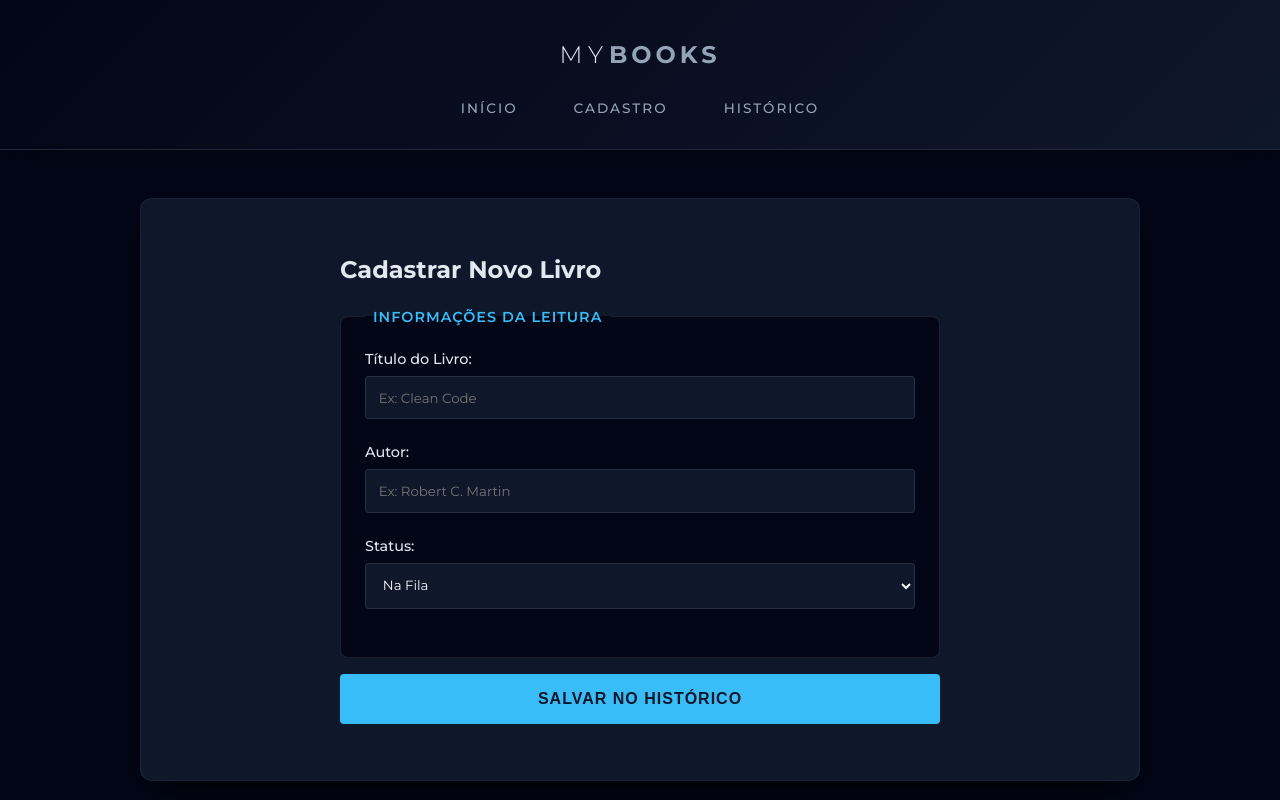
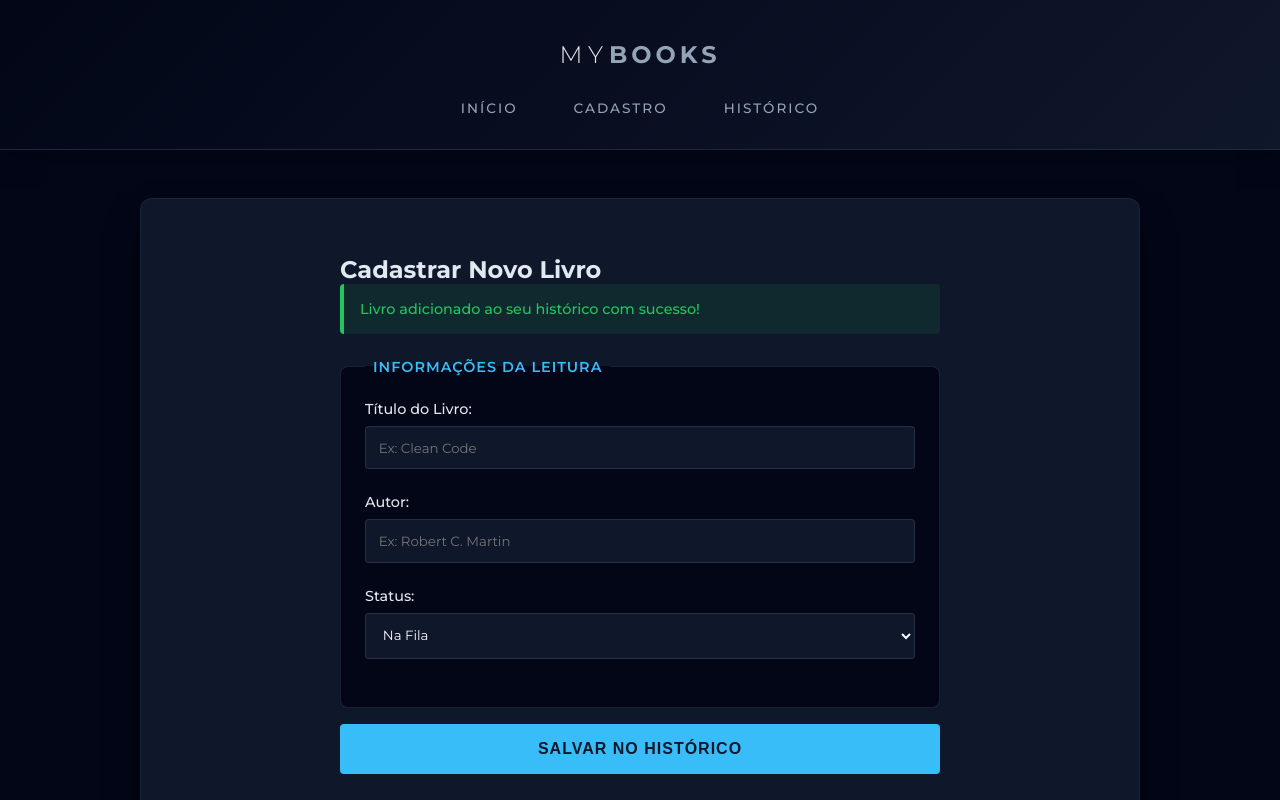
Before and after one commit to PedroMarra/Trabalho-TEC-WEB, a React (Vite) app: page /cadastro in a window 1280 px wide. Both pictures are taken after typing "Sample", "Sample" into the empty fields and a click on the button "SALVAR NO HISTÓRICO". Shown: the top 800 px of the page. Built offline with nearby package versions, Linux system fonts and the light colour scheme; no server answers.

Commit message:
feat: adiciona validacao de dados e alertas visuais no formulario (closes #6)

```diff
--- a/db.json
+++ b/db.json
@@ -11,6 +11,18 @@
       "titulo": "Vasco da Gama",
       "autor": "Lustosa",
       "status": "Lido"
+    },
+    {
+      "id": "6e1w2spNPDo",
+      "titulo": "Brasil",
+      "autor": "Teste44",
+      "status": "Lendo"
+    },
+    {
+      "id": "GhaP5xEzuNY",
+      "titulo": "Brasil",
+      "autor": "sssss",
+      "status": "Na Fila"
     }
   ],
   "$schema": "./node_modules/json-server/schema.json"
--- a/src/assets/css/style.css
+++ b/src/assets/css/style.css
@@ -340,3 +340,24 @@
   background: #0284c7;
   color: #ffffff;
 }
+.alerta-erro {
+  background-color: rgba(239, 68, 68, 0.1);
+  color: #ef4444;
+  border-left: 4px solid #ef4444;
+  padding: 1rem;
+  margin-bottom: 1.5rem;
+  border-radius: 4px;
+  font-weight: 500;
+  font-size: 0.9rem;
+}
+
+.alerta-sucesso {
+  background-color: rgba(34, 197, 94, 0.1);
+  color: #22c55e;
+  border-left: 4px solid #22c55e;
+  padding: 1rem;
+  margin-bottom: 1.5rem;
+  border-radius: 4px;
+  font-weight: 500;
+  font-size: 0.9rem;
+}
--- a/src/pages/cadastro.jsx
+++ b/src/pages/cadastro.jsx
@@ -7,38 +7,61 @@ export default function Cadastro() {
     status: 'Na Fila'
   });
 
+  // Novos estados para feedback na tela
+  const [mensagemErro, setMensagemErro] = useState('');
+  const [mensagemSucesso, setMensagemSucesso] = useState('');
+
   const handleChange = (e) => {
     const { name, value } = e.target;
     setLivro({ ...livro, [name]: value });
+    // Limpa os alertas ao começar a digitar novamente
+    setMensagemErro('');
+    setMensagemSucesso('');
   };
 
   const handleSubmit = async (e) => {
-    e.preventDefault(); // Impede a página de recarregar (Comportamento de SPA)
+    e.preventDefault();
+    setMensagemErro('');
+    setMensagemSucesso('');
+
+    // --- VALIDAÇÃO CUSTOMIZADA DO REACT ---
+    if (livro.titulo.trim().length < 3) {
+      setMensagemErro('O título do livro deve ter pelo menos 3 caracteres.');
+      return; // Para a execução aqui, não envia pro banco
+    }
+
+    if (livro.autor.trim().length < 3) {
+      setMensagemErro('O nome do autor deve ter pelo menos 3 caracteres.');
+      return;
+    }
+    // -------------------------------------
 
     try {
       await fetch('http://localhost:3000/livros', {
         method: 'POST',
-        headers: {
-          'Content-Type': 'application/json'
-        },
+        headers: { 'Content-Type': 'application/json' },
         body: JSON.stringify({
-          id: crypto.randomUUID(), // Gera um ID único automático
+          id: crypto.randomUUID(),
           ...livro
         })
       });
 
-      // Limpa o formulário e avisa que deu certo
       setLivro({ titulo: '', autor: '', status: 'Na Fila' });
-      alert('Livro salvo com sucesso no banco de dados!');
+      setMensagemSucesso('Livro adicionado ao seu histórico com sucesso!');
     } catch (error) {
       console.error('Erro ao salvar:', error);
-      alert('Erro ao conectar com o servidor.');
+      setMensagemErro('Erro ao conectar com o servidor. Verifique o JSON-Server.');
     }
   };
 
   return (
     <section className="container-cadastro">
       <h2>Cadastrar Novo Livro</h2>
+
+      {/* Exibição Semântica das Mensagens */}
+      {mensagemErro && <p className="alerta-erro" role="alert">{mensagemErro}</p>}
+      {mensagemSucesso && <p className="alerta-sucesso" role="status">{mensagemSucesso}</p>}
+
       <form onSubmit={handleSubmit} className="form-cadastro">
         <fieldset>
           <legend>Informações da Leitura</legend>
```
